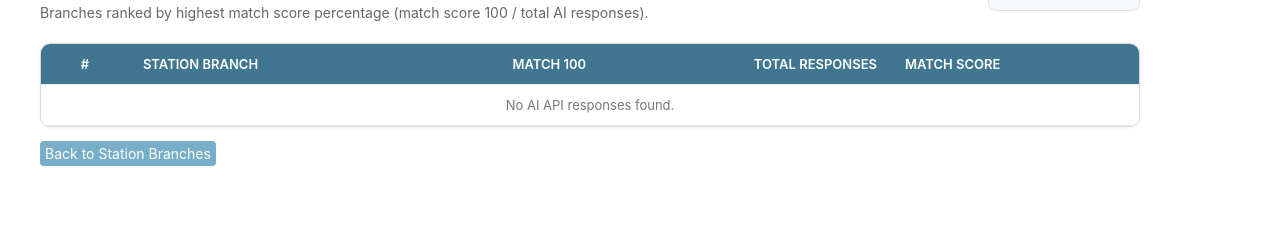
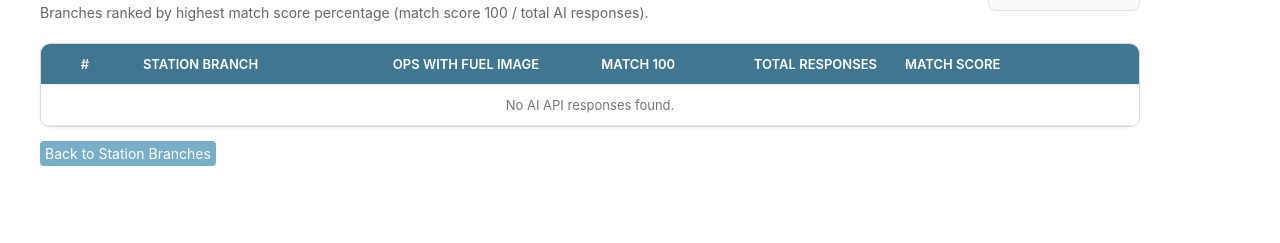
Before and after one commit to HossamAmeen/petro-master, a Django app: template templates/admin/stations/stationbranch/match_score_report.html in a window 1280 px wide. Shown: the part 143-386 px from the top of the page. Run offline with Django 4.2, Linux system fonts and the light colour scheme; the template is opened without the code that fills it, so the values that code supplies are empty; parts of the project's set-up code (start-up, migrations or seed data) failed here and were passed over.

Commit message:
add operation count on score match report

```diff
--- a/templates/admin/stations/stationbranch/match_score_report.html
+++ b/templates/admin/stations/stationbranch/match_score_report.html
@@ -167,6 +167,7 @@
         <tr>
           <th class="center" style="width: 60px;">#</th>
           <th>Station Branch</th>
+          <th class="num">Ops with Fuel Image</th>
           <th class="num">Match 100</th>
           <th class="num">Total Responses</th>
           <th style="width: 220px;">Match Score</th>
@@ -190,6 +191,7 @@
             </div>
             <div class="station-name">{{ row.station_name }}</div>
           </td>
+          <td class="num">{{ row.fuel_image_ops_count }}</td>
           <td class="num">{{ row.match_100_count }}</td>
           <td class="num">{{ row.total_responses }}</td>
           <td class="score-cell">
@@ -213,7 +215,7 @@
         </tr>
         {% empty %}
         <tr>
-          <td colspan="5" class="empty-state">No AI API responses found.</td>
+          <td colspan="6" class="empty-state">No AI API responses found.</td>
         </tr>
         {% endfor %}
       </tbody>
```
